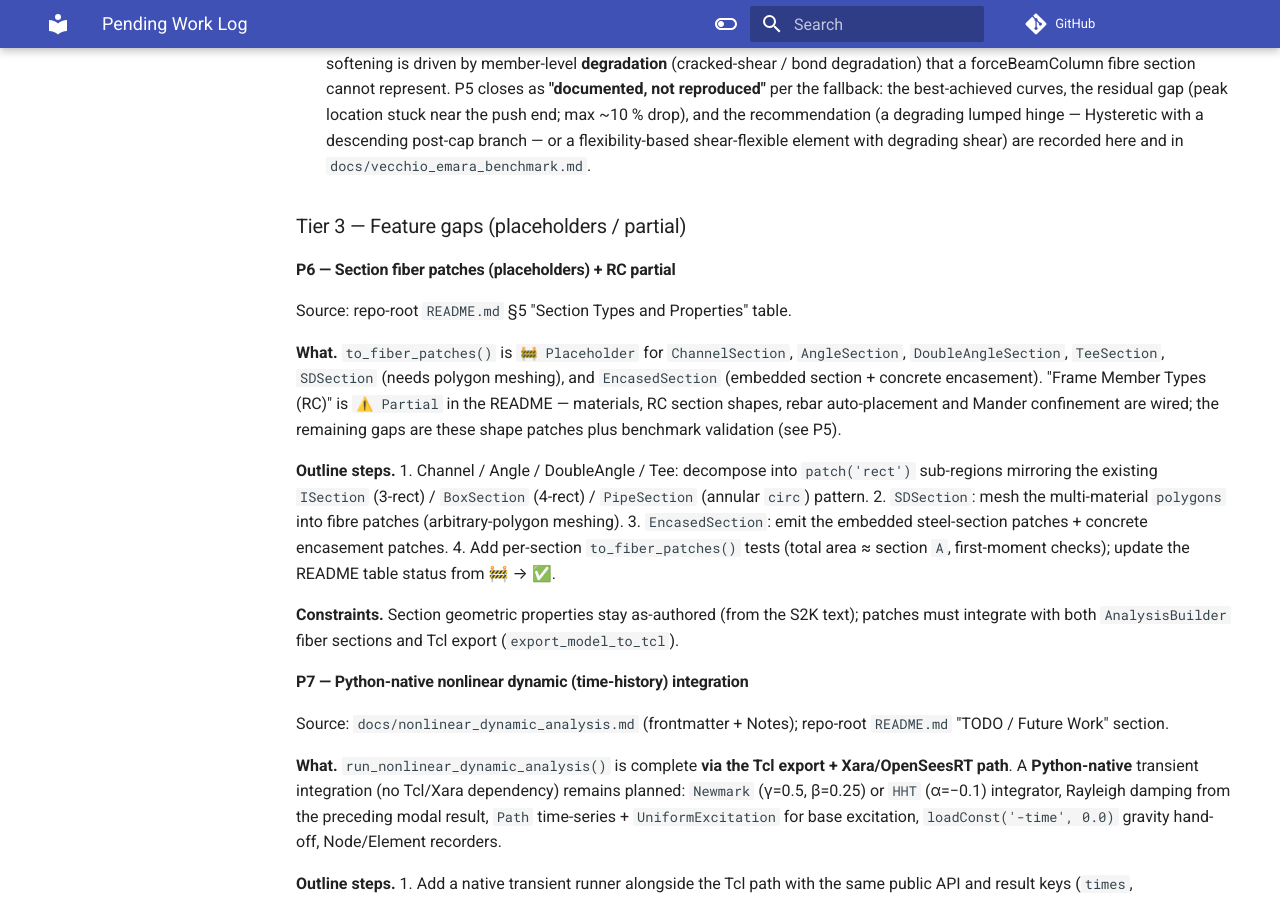
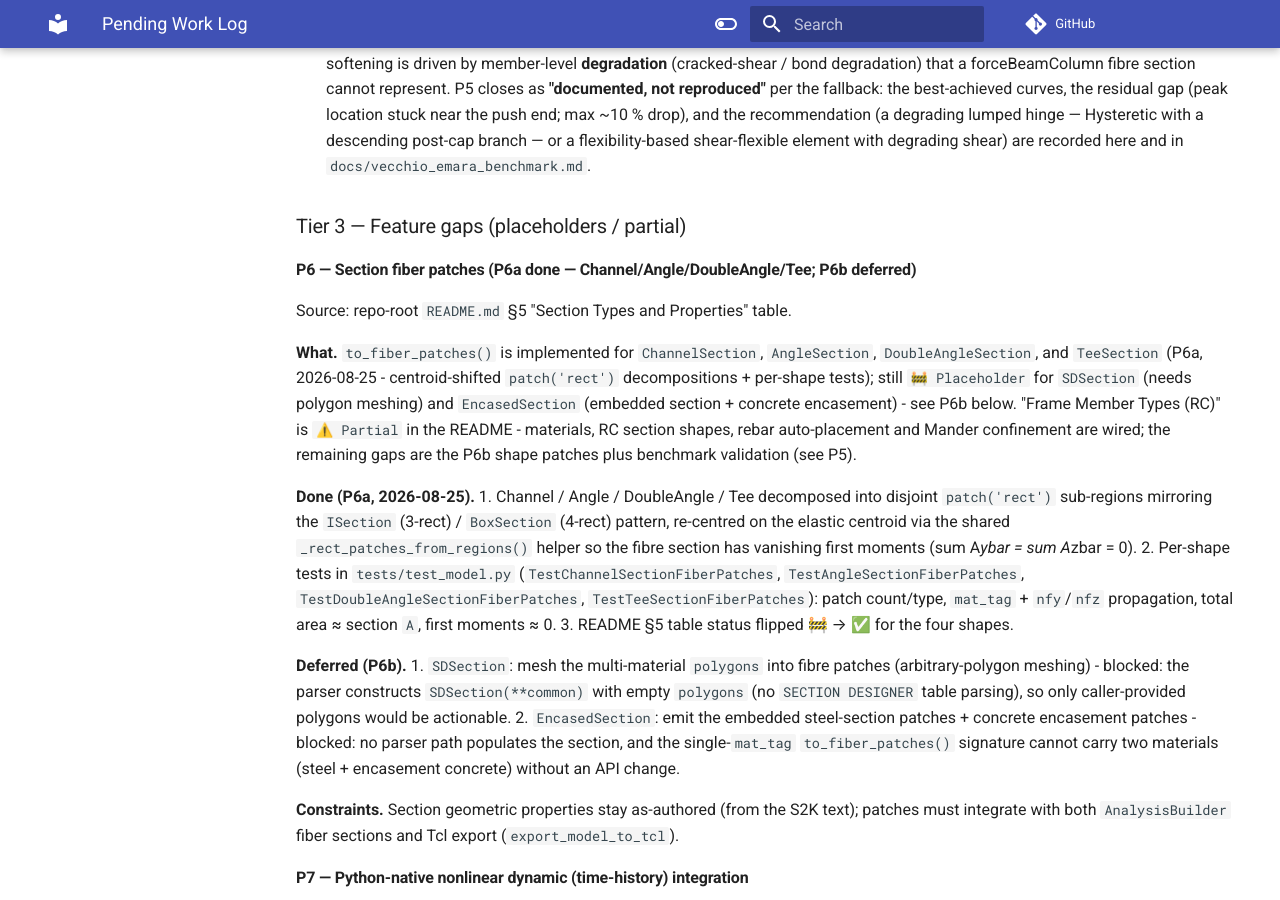
Before and after one commit to boustrephon/fea_toolkit, an MkDocs documentation site: the page built from docs/_pending_work.md, in a window 1280 px wide and 900 px high, scrolled down 3737 px. Built offline with MkDocs 1.6.1 and Material for MkDocs 9.7.7, drawn with Linux system fonts in a browser that asks for light colours; comment, search, counter and statistics services are not loaded; some of the changed text lies outside the part shown.

Commit message:
docs: reconcile README "What Remains" with the pending-work register
Mark AtFrames as implemented and promote the genuinely-open gaps to register items P12 (load combinations), P13 (joint level-3), and P14 (point/temperature loads); close the opstool item as no-demand. Mark the P6a Channel/Angle/DoubleAngle/Tee fiber patches as done and split P6 into done (6a) / deferred (6b) with SD/Encased blockers documented.

```diff
--- a/docs/_pending_work.md
+++ b/docs/_pending_work.md
@@ -230,32 +230,44 @@
 
 ### Tier 3 — Feature gaps (placeholders / partial)
 
-#### P6 — Section fiber patches (placeholders) + RC partial
+#### P6 — Section fiber patches (P6a done — Channel/Angle/DoubleAngle/Tee; P6b deferred)
 Source: repo-root `README.md` §5 "Section Types and Properties" table.
 
-**What.** `to_fiber_patches()` is `🚧 Placeholder` for `ChannelSection`,
-`AngleSection`, `DoubleAngleSection`, `TeeSection`, `SDSection` (needs
-polygon meshing), and `EncasedSection` (embedded section + concrete
-encasement).  "Frame Member Types (RC)" is `⚠️ Partial` in the README —
-materials, RC section shapes, rebar auto-placement and Mander confinement
-are wired; the remaining gaps are these shape patches plus benchmark
-validation (see P5).
+**What.** `to_fiber_patches()` is implemented for `ChannelSection`,
+`AngleSection`, `DoubleAngleSection`, and `TeeSection` (P6a, 2026-08-25 -
+centroid-shifted `patch('rect')` decompositions + per-shape tests); still
+`🚧 Placeholder` for `SDSection` (needs polygon meshing) and
+`EncasedSection` (embedded section + concrete encasement) - see P6b below.
+"Frame Member Types (RC)" is `⚠️ Partial` in the README - materials, RC
+section shapes, rebar auto-placement and Mander confinement are wired; the
+remaining gaps are the P6b shape patches plus benchmark validation (see P5).
 
-**Outline steps.**
-1. Channel / Angle / DoubleAngle / Tee: decompose into `patch('rect')`
-   sub-regions mirroring the existing `ISection` (3-rect) / `BoxSection`
-   (4-rect) / `PipeSection` (annular `circ`) pattern.
-2. `SDSection`: mesh the multi-material `polygons` into fibre patches
-   (arbitrary-polygon meshing).
-3. `EncasedSection`: emit the embedded steel-section patches + concrete
-   encasement patches.
-4. Add per-section `to_fiber_patches()` tests (total area ≈ section `A`,
-   first-moment checks); update the README table status from 🚧 → ✅.
+**Done (P6a, 2026-08-25).**
+1. Channel / Angle / DoubleAngle / Tee decomposed into disjoint
+   `patch('rect')` sub-regions mirroring the `ISection` (3-rect) /
+   `BoxSection` (4-rect) pattern, re-centred on the elastic centroid via
+   the shared `_rect_patches_from_regions()` helper so the fibre section
+   has vanishing first moments (sum A*ybar = sum A*zbar = 0).
+2. Per-shape tests in `tests/test_model.py`
+   (`TestChannelSectionFiberPatches`, `TestAngleSectionFiberPatches`,
+   `TestDoubleAngleSectionFiberPatches`, `TestTeeSectionFiberPatches`):
+   patch count/type, `mat_tag` + `nfy`/`nfz` propagation, total area ≈
+   section `A`, first moments ≈ 0.
+3. README §5 table status flipped 🚧 → ✅ for the four shapes.
+
+**Deferred (P6b).**
+1. `SDSection`: mesh the multi-material `polygons` into fibre patches
+   (arbitrary-polygon meshing) - blocked: the parser constructs
+   `SDSection(**common)` with empty `polygons` (no `SECTION DESIGNER`
+   table parsing), so only caller-provided polygons would be actionable.
+2. `EncasedSection`: emit the embedded steel-section patches + concrete
+   encasement patches - blocked: no parser path populates the section,
+   and the single-`mat_tag` `to_fiber_patches()` signature cannot carry
+   two materials (steel + encasement concrete) without an API change.
 
 **Constraints.** Section geometric properties stay as-authored (from the
 S2K text); patches must integrate with both `AnalysisBuilder` fiber sections
 and Tcl export (`export_model_to_tcl`).
-
 #### P7 — Python-native nonlinear dynamic (time-history) integration
 Source: `docs/nonlinear_dynamic_analysis.md` (frontmatter + Notes);
 repo-root `README.md` "TODO / Future Work" section.
@@ -331,6 +343,56 @@
   wheel's PSUMAT is a stub ("PSUMAT - NOT DEFINED IN THIS VERSION, SOURCE
   CODE RESTRICTED") and CSMM construction still fails.  Blocked on a full
   (non-restricted) build — see `docs/shell_support.md` Options C/D1.
+
+#### P12 — LoadCombination table parsing (README §3 reconciliation)
+Source: repo-root `README.md` §3 "Load Combinations and Analysis Types";
+`LoadCombination` dataclass + `TestLoadCombination` in `model/sap_data.py` /
+`tests/test_model.py`.
+
+**What.** The `LoadCombination` dataclass exists and is tested, but
+`io/s2k_parser.py` reads **nothing** from the `LOAD COMBINATIONS` table —
+load cases (`CASE - STATIC` / `CASE - MODAL` / `CASE - RESPONSE SPECTRUM`)
+are parsed, but combinations are not.  The `AnalysisBuilder` step to run a
+named combination with factors (e.g. `1.2 DL + 1.6 LL`) also remains open.
+
+**Outline steps.** 1) Parse `LOAD COMBINATIONS` rows into `LoadCombination`
+instances (combo type + case/factor pairs); 2) expose
+`SAPModelData.load_combinations`; 3) builder support to run a named
+combination with combination factors.
+
+#### P13 — Joint Level 3 elements (Joint2D / beamColumnJoint)
+Source: repo-root `README.md` §5 "Joint Modeling";
+`docs/vecchio_emara_benchmark.md` §6.6.
+
+**What.** Level 1 rigid end zones are implemented (`rigid_end_zones` /
+`rigid_link_mpc`); **Level 3** joint elements (`Joint2D`,
+`beamColumnJoint`) remain unimplemented.  `joint_extents` already composes
+with Level 1, so the two features will not double-count regions once Level
+3 lands.  Level 2 (zero-length springs restoring a fraction of the rigid
+connection) also remains open.
+
+**Outline steps.** 1) Extend the parser to recognise joint elements if
+present in SAP2000; 2) implement `Joint2D` / `beamColumnJoint` emission in
+the builder; 3) verify interaction with `joint_extents` and Level-1
+offsets.
+
+#### P14 — FRAME LOADS - POINT point loads + temperature loads
+Source: repo-root `README.md` §7 (Medium) "Improved Load Handling".
+
+**What.** The parser handles frame distributed and gravity loads but not
+the `FRAME LOADS - POINT` table (point loads on frames) or temperature
+loads.  Note: the pushover `lateral_load_pattern='point'` is a synthetic
+unit point load for benchmark pushes — distinct from parsing user-supplied
+`FRAME LOADS - POINT` data.
+
+**Outline steps.** 1) Add `FRAME LOADS - POINT` parsing to a new
+`frame_point_loads` field; 2) propagate to OpenSees `eleLoad` point loads;
+3) temperature loads only if needed (no current demand).
+
+#### Closed items (README reconciliation, 2026-08-25)
+- **Deeper opstool result-post-processing integration** — closed as **no
+  current demand** (`docs/report_generation.md`); NPZ ↔ opstool ODB
+  converter deferred until demand exists.
 
 ## DONE (2026-08-24 — Tier 2 batch: pushover solver tuning P3, CSM bilinearisation P4)
 
```
Also changed, not shown: README.md (+23 -20 lines).
